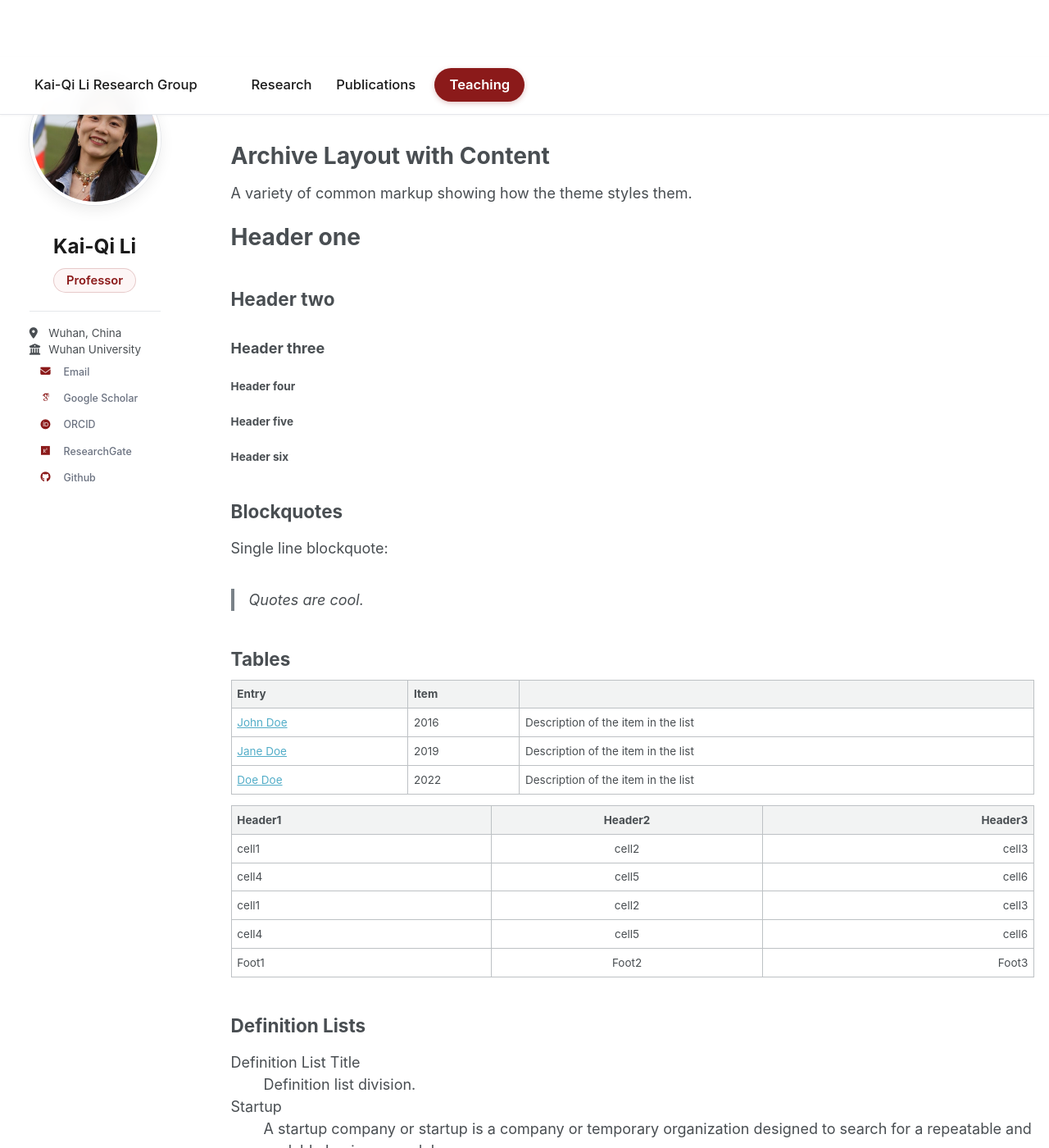
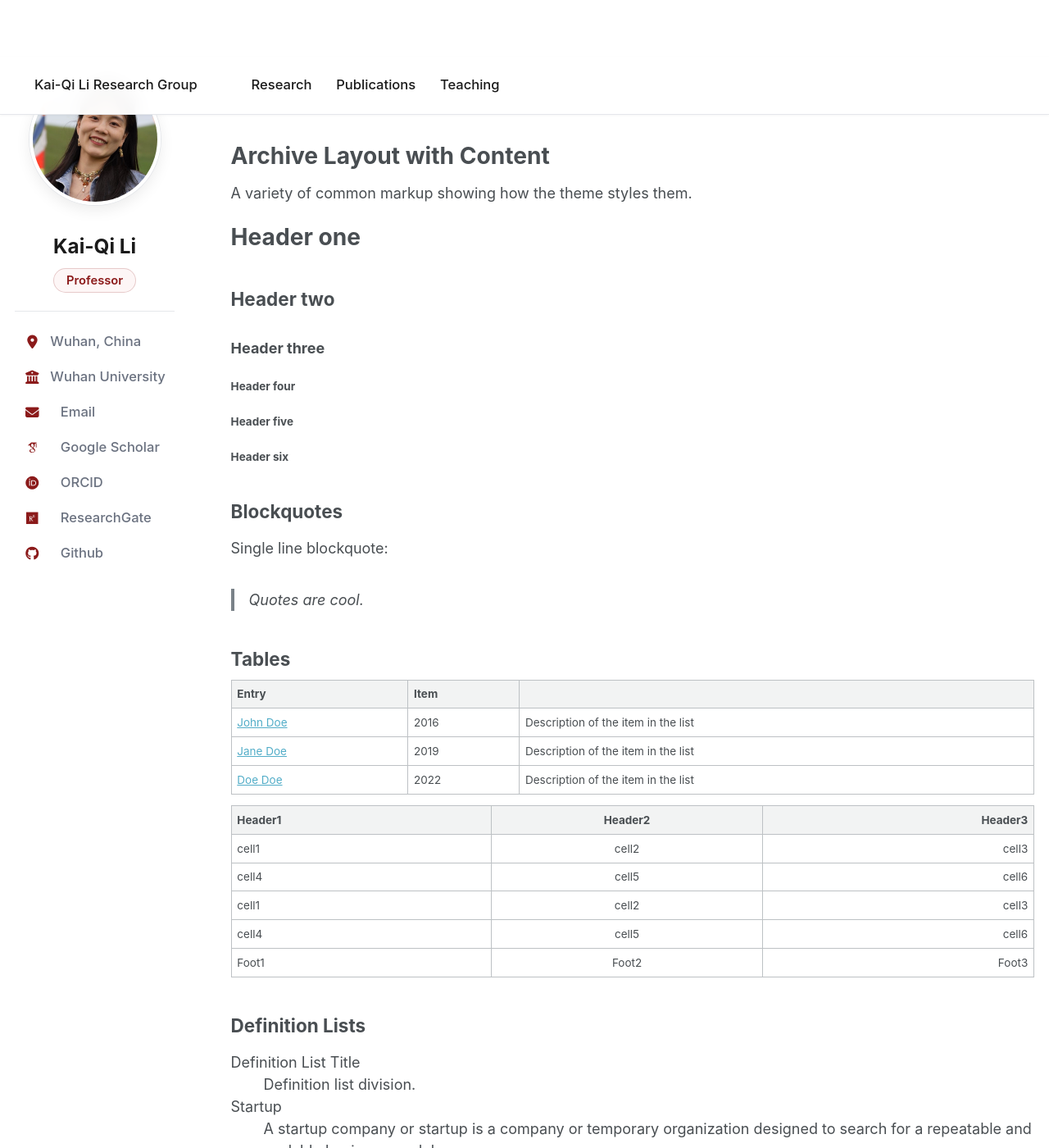
Before and after one commit to kqceeli/kqceeli.github.io, a Jekyll site: the page built from _pages/archive-layout-with-content.md, in a window 1280 px wide and 1400 px high. Shown: the whole window at 82% size. Built offline with Jekyll 4.4.1, drawn with Linux system fonts in a browser that asks for light colours; some web fonts are replaced.

Commit message:
Update custom.html

```diff
--- a/_includes/head/custom.html
+++ b/_includes/head/custom.html
@@ -32,9 +32,6 @@
 
 <!-- ============================================= -->
 <!--  自定义样式:顶部导航 + 左侧侧边栏            -->
-<!-- ============================================= -->
-<!--  自定义样式:顶部导航 + 左侧侧边栏 v3          -->
-<!-- ============================================= -->
 <style>
   /* ========== 全局变量 ========== */
   :root {
@@ -44,6 +41,18 @@
     --text-dark: #1A1A1A;
     --text-muted: #6B7280;
     --border-light: #E5E7EB;
+    --masthead-height: 64px;
+  }
+
+  /* ========== 0. 修复锚点跳转被顶栏遮挡 ========== */
+  html {
+    scroll-padding-top: calc(var(--masthead-height) + 20px) !important;
+    scroll-behavior: smooth !important;
+  }
+
+  h1, h2, h3, h4, h5, h6,
+  [id] {
+    scroll-margin-top: calc(var(--masthead-height) + 20px) !important;
   }
 
   /* ========== 1. 顶部导航栏 ========== */
@@ -84,6 +93,11 @@
     display: flex !important;
     flex-wrap: nowrap !important;
     overflow: visible !important;
+    white-space: nowrap !important;
+  }
+
+  .greedy-nav .visible-links li {
+    flex-shrink: 0 !important;  /* 防止任何项被压缩隐藏 */
   }
 
   .greedy-nav__toggle,
@@ -96,6 +110,7 @@
 
   .greedy-nav .hidden-links {
     display: none !important;
+    visibility: hidden !important;
   }
 
   /* —— 普通菜单项 —— */
@@ -133,19 +148,11 @@
     width: 60%;
   }
 
-  .greedy-nav a.active,
-  .greedy-nav a[aria-current="page"] {
-    color: var(--brand) !important;
-    font-weight: 600 !important;
-  }
-
-  .greedy-nav a.active::after,
-  .greedy-nav a[aria-current="page"]::after {
-    width: 60%;
-  }
-
-  /* —— 特殊:最后一个菜单项 "Join Us" 做成行动按钮 —— */
-  .greedy-nav .visible-links li:last-child a {
+  /* —— Join Us 按钮:精确用属性选择器匹配 —— */
+  .greedy-nav a[href*="join"],
+  .greedy-nav a[href*="Join"],
+  .greedy-nav a[href*="joinus"],
+  .greedy-nav a[href*="join-us"] {
     background: var(--brand) !important;
     color: #fff !important;
     padding: 0.5em 1.1em !important;
@@ -155,23 +162,29 @@
     box-shadow: 0 2px 6px rgba(139, 26, 26, 0.25) !important;
   }
 
-  .greedy-nav .visible-links li:last-child a::after {
+  .greedy-nav a[href*="join"]::after,
+  .greedy-nav a[href*="Join"]::after,
+  .greedy-nav a[href*="joinus"]::after,
+  .greedy-nav a[href*="join-us"]::after {
     display: none !important;
   }
 
-  .greedy-nav .visible-links li:last-child a:hover {
+  .greedy-nav a[href*="join"]:hover,
+  .greedy-nav a[href*="Join"]:hover,
+  .greedy-nav a[href*="joinus"]:hover,
+  .greedy-nav a[href*="join-us"]:hover {
     background: var(--brand-hover) !important;
     color: #fff !important;
     transform: translateY(-2px);
     box-shadow: 0 4px 12px rgba(139, 26, 26, 0.35) !important;
   }
 
-  /* ========== 2. 左侧侧边栏(精准对齐版) ========== */
+  /* ========== 2. 左侧侧边栏(完美对齐版) ========== */
 
   .sidebar {
     display: flex !important;
     flex-direction: column !important;
-    align-items: center !important;   /* 整列居中 */
+    align-items: center !important;
     padding: 0 !important;
   }
 
@@ -179,7 +192,7 @@
     top: 5em !important;
   }
 
-  /* —— 头像 —— */
+  /* 头像 */
   .sidebar .author__avatar {
     display: flex !important;
     justify-content: center !important;
@@ -237,17 +250,16 @@
     line-height: 1.4 !important;
   }
 
-  /* ========== 关键:链接列表精准对齐 ========== */
+  /* ========== 关键:所有列表项(包括非链接)统一对齐 ========== */
 
   .sidebar .author__urls-wrapper {
     width: 100% !important;
-    max-width: 240px !important;        /* 固定宽度让所有项对齐 */
+    max-width: 240px !important;
     padding: 0 !important;
-    margin: 0 auto !important;          /* 整块居中 */
+    margin: 0 auto !important;
     box-sizing: border-box !important;
   }
 
-  /* 顶部分隔线 */
   .sidebar .author__urls-wrapper::before {
     content: "";
     display: block;
@@ -265,45 +277,58 @@
     width: 100% !important;
   }
 
+  /* 【关键 1】li 本身就是 flex 容器,统一样式 */
   .sidebar .author__urls li {
-    padding: 0 !important;
-    margin: 0 !important;
+    display: flex !important;
+    flex-direction: row !important;
+    align-items: center !important;
+    justify-content: flex-start !important;
+    padding: 0.55em 0.8em !important;    /* 所有 li 都一样的 padding */
+    margin: 0.1em 0 !important;
     border: none !important;
     background: transparent !important;
     list-style: none !important;
-    display: block !important;
     width: 100% !important;
+    color: var(--text-muted) !important;
+    font-size: 0.92em !important;
+    font-weight: 500 !important;
+    line-height: 1.4 !important;
+    box-sizing: border-box !important;
+    border-radius: 6px !important;
+    transition: all 0.2s ease !important;
   }
 
-  /* 【核心】用 flex + 固定图标宽度强制对齐 */
+  /* 【关键 2】li 里的 a 不再控制 padding,完全透明继承 */
   .sidebar .author__urls li a {
     display: flex !important;
     flex-direction: row !important;
     align-items: center !important;
-    justify-content: flex-start !important;
-    gap: 0 !important;                        /* 用 margin 控制,不用 gap */
+    padding: 0 !important;
+    margin: 0 !important;
+    color: inherit !important;
+    font-size: inherit !important;
+    font-weight: inherit !important;
+    text-decoration: none !important;
+    background: transparent !important;
     width: 100% !important;
-    padding: 0.55em 0.8em !important;        /* 统一上下间距 */
-    margin: 0.1em 0 !important;              /* 项与项之间的间距统一 */
-    color: var(--text-muted) !important;
-    font-size: 0.92em !important;
-    font-weight: 500 !important;
-    border-radius: 6px !important;
-    text-decoration: none !important;
-    transition: all 0.2s ease !important;
-    background: transparent !important;
-    line-height: 1.4 !important;
-    box-sizing: border-box !important;
+    line-height: inherit !important;
   }
 
-  /* 【关键】所有图标:统一宽度 + 居中对齐 */
-  .sidebar .author__urls li a i,
-  .sidebar .author__urls li a .fa,
-  .sidebar .author__urls li a .fab,
-  .sidebar .author__urls li a .fas,
-  .sidebar .author__urls li a .far,
-  .sidebar .author__urls li a .ai,
-  .sidebar .author__urls li a svg {
+  /* 【关键 3】所有图标(在 li 下或 li a 下) */
+  .sidebar .author__urls li > i,
+  .sidebar .author__urls li > .fa,
+  .sidebar .author__urls li > .fab,
+  .sidebar .author__urls li > .fas,
+  .sidebar .author__urls li > .far,
+  .sidebar .author__urls li > .ai,
+  .sidebar .author__urls li a > i,
+  .sidebar .author__urls li a > .fa,
+  .sidebar .author__urls li a > .fab,
+  .sidebar .author__urls li a > .fas,
+  .sidebar .author__urls li a > .far,
+  .sidebar .author__urls li a > .ai,
+  .sidebar .author__urls li a > svg,
+  .sidebar .author__urls li > svg {
     display: inline-block !important;
     width: 20px !important;
     min-width: 20px !important;
@@ -311,26 +336,37 @@
     text-align: center !important;
     color: var(--brand) !important;
     font-size: 1em !important;
-    margin: 0 12px 0 0 !important;           /* 图标右侧固定间距 */
+    margin: 0 12px 0 0 !important;
     padding: 0 !important;
     flex-shrink: 0 !important;
     line-height: 1 !important;
     transition: transform 0.2s !important;
   }
 
-  /* 悬浮 */
-  .sidebar .author__urls li a:hover {
+  /* 悬浮效果:只作用于有链接的 li */
+  .sidebar .author__urls li:has(a):hover {
     color: var(--brand) !important;
     background: var(--brand-light) !important;
     transform: translateX(4px);
   }
 
-  .sidebar .author__urls li a:hover i,
-  .sidebar .author__urls li a:hover .fa,
-  .sidebar .author__urls li a:hover .fab,
-  .sidebar .author__urls li a:hover .fas,
-  .sidebar .author__urls li a:hover .far,
-  .sidebar .author__urls li a:hover .ai {
+  /* 兼容旧浏览器的悬浮 */
+  .sidebar .author__urls li a:hover {
+    color: var(--brand) !important;
+  }
+
+  .sidebar .author__urls li:hover > i,
+  .sidebar .author__urls li:hover > .fa,
+  .sidebar .author__urls li:hover > .fab,
+  .sidebar .author__urls li:hover > .fas,
+  .sidebar .author__urls li:hover > .far,
+  .sidebar .author__urls li:hover > .ai,
+  .sidebar .author__urls li:hover a > i,
+  .sidebar .author__urls li:hover a > .fa,
+  .sidebar .author__urls li:hover a > .fab,
+  .sidebar .author__urls li:hover a > .fas,
+  .sidebar .author__urls li:hover a > .far,
+  .sidebar .author__urls li:hover a > .ai {
     transform: scale(1.15);
   }
 
@@ -353,7 +389,8 @@
       padding: 0.4em 0.5em !important;
       font-size: 0.82em !important;
     }
-    .greedy-nav .visible-links li:last-child a {
+    .greedy-nav a[href*="join"],
+    .greedy-nav a[href*="Join"] {
       padding: 0.4em 0.8em !important;
     }
     .sidebar .author__avatar img {
```
Also changed, not shown: other parts of _includes/head/custom.html (+2 -2 lines).
